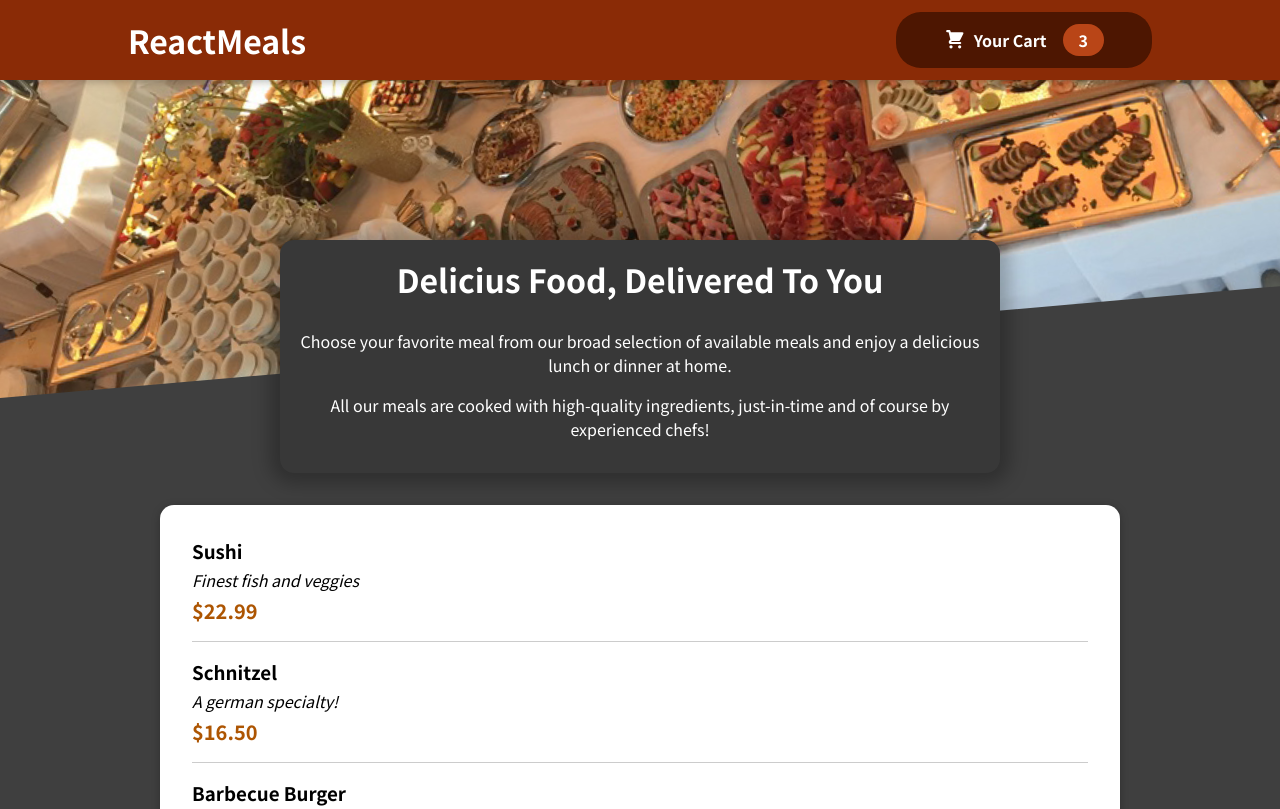
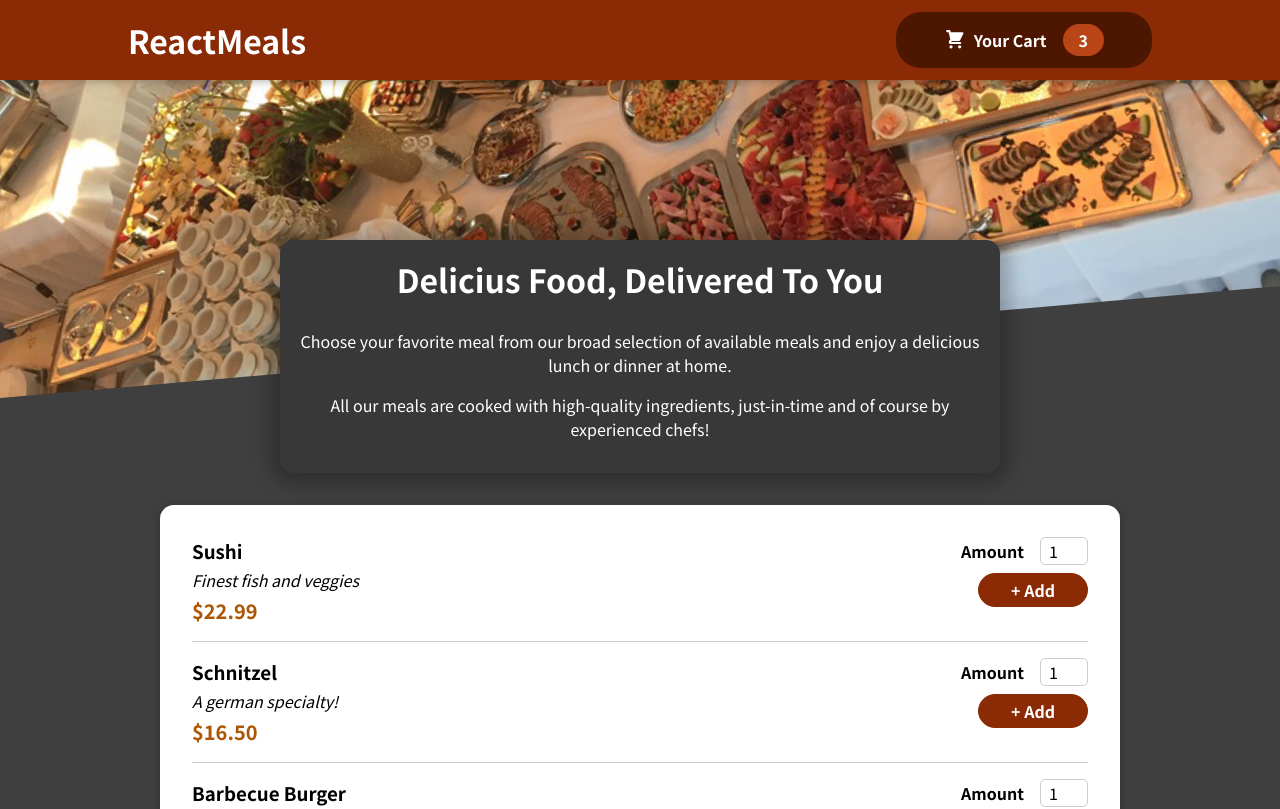
Before and after one commit to Alev-Narcin/food-order-app, a React (Create React App) app: page / in a window 1280 px wide. Shown: the top 809 px of the page. Built offline with nearby package versions, Linux system fonts and the light colour scheme.

Commit message:
Adding a Form

```diff
--- a/src/components/Meals/AvailableMeals.js
+++ b/src/components/Meals/AvailableMeals.js
@@ -32,6 +32,7 @@
 const AvailableMeals = () => {
     const mealsList = DUMMY_MEALS.map((meal) =>
         <MealItem
+            id={meal.id}
             key={meal.id}
             name={meal.name}
             description={meal.description}
--- a/src/components/Meals/MealItem/MealItem.js
+++ b/src/components/Meals/MealItem/MealItem.js
@@ -1,4 +1,5 @@
 import classes from './MealItem.module.css';
+import MealItemForm from "./MealItemForm";
 
 const MealItem = (props) => {
     const price = `$${props.price.toFixed(2)}`
@@ -11,7 +12,7 @@
                 <div className={classes.price}>{price}</div>
             </div>
             <div>
-
+                <MealItemForm/>
             </div>
         </li>
     );
--- a/src/components/Meals/MealItem/MealItemForm.js
+++ b/src/components/Meals/MealItem/MealItemForm.js
@@ -1,4 +1,24 @@
+import classes from './MealItemForm.module.css';
+import Input from "../../UI/Input";
+
 const MealItemForm = (props) => {
+
+    return (
+        <form className={classes.form}>
+            <Input
+                label="Amount"
+                input={{
+                    id: 'amount_' + props.id,
+                    type: 'number',
+                    min: '1',
+                    max: '5',
+                    step: '1',
+                    defaultValue: '1'
+                }}
+            />
+            <button>+ Add</button>
+        </form>
+    );
 
 }
 
--- /dev/null
+++ b/src/components/Meals/MealItem/MealItemForm.module.css
@@ -0,0 +1,20 @@
+.form {
+    text-align: right;
+}
+
+.form button {
+    font: inherit;
+    cursor: pointer;
+    background-color: #8a2b06;
+    border: 1px solid #8a2b06;
+    color: white;
+    padding: 0.25rem 2rem;
+    border-radius: 20px;
+    font-weight: bold;
+}
+
+.form button:hover,
+.form button:active {
+    background-color: #641e03;
+    border-color: #641e03;
+}
--- /dev/null
+++ b/src/components/UI/Input.js
@@ -0,0 +1,12 @@
+import classes from './Input.module.css';
+
+const Input = (props) => {
+    return (
+        <div className={classes.input}>
+            <label htmlFor={props.input.id}>{props.label}</label>
+            <input id={props.input.id} {...props.input}/>
+        </div>
+    );
+}
+
+export default Input;
--- /dev/null
+++ b/src/components/UI/Input.module.css
@@ -0,0 +1,18 @@
+.input {
+    display: flex;
+    align-items: center;
+    margin-bottom: 0.5rem;
+}
+
+.input label {
+    font-weight: bold;
+    margin-right: 1rem;
+}
+
+.input input {
+    width: 3rem;
+    border-radius: 5px;
+    border: 1px solid #ccc;
+    font: inherit;
+    padding-left: 0.5rem;
+}
```
